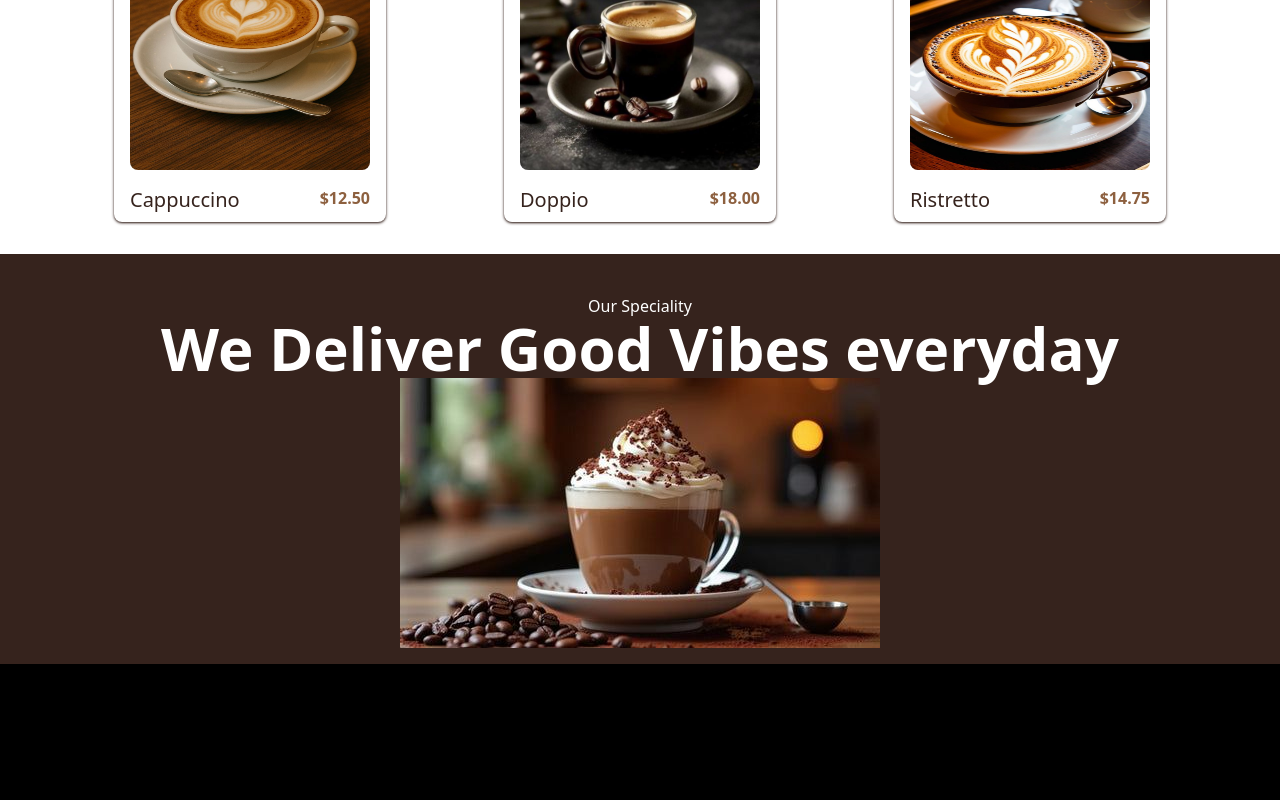
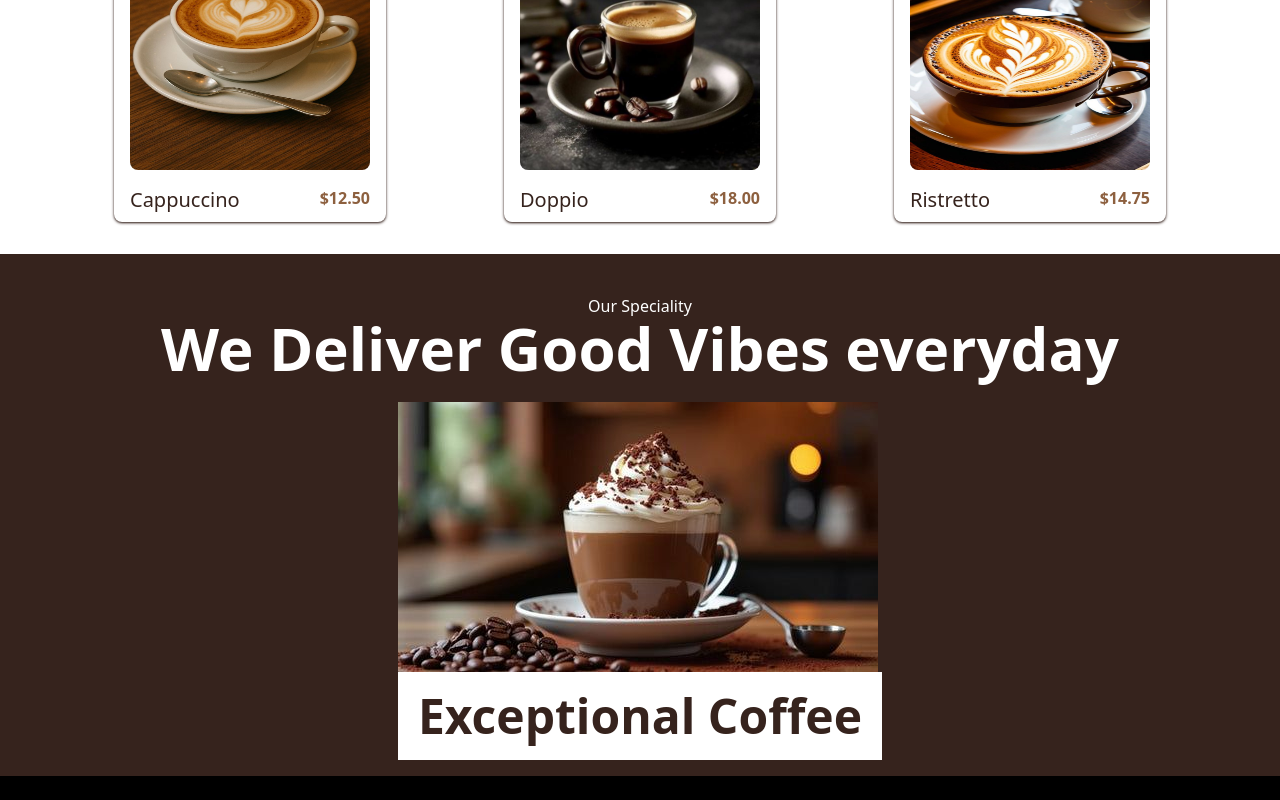
Before and after one commit to Developerfiyin/Finpay-project, a React (Vite) app: page / in a window 1280 px wide. Shown: the part 1198-1998 px from the top of the page. Before the commit the page ends 1886 px from the top, so only its background shows below. Built offline with nearby package versions, Linux system fonts and the light colour scheme.

Commit message:
updated section

```diff
--- a/src/Components/Speciality.jsx
+++ b/src/Components/Speciality.jsx
@@ -6,10 +6,12 @@ const Speciality = () => {
     <main className='py-4 px-4 bg-[#36231d] text-white text-center items-center '>
           <h5 className='mt-6'> Our Speciality</h5>
           <h1 className='text-6xl font-semibold'>We Deliver Good Vibes everyday</h1>
-           <div className='flex justify-evenly'>
+           <div className='flex justify-evenly mt-6'>
             <div>
             <img src={coffee} alt="The exceptional coffee image " />
-
+                 <div className='bg-white'>
+                    <h1 className='text-5xl p-5 font-semibold text-[#36231d]'> Exceptional Coffee</h1>
+                 </div>
             </div>
            </div>
         </main>
```
